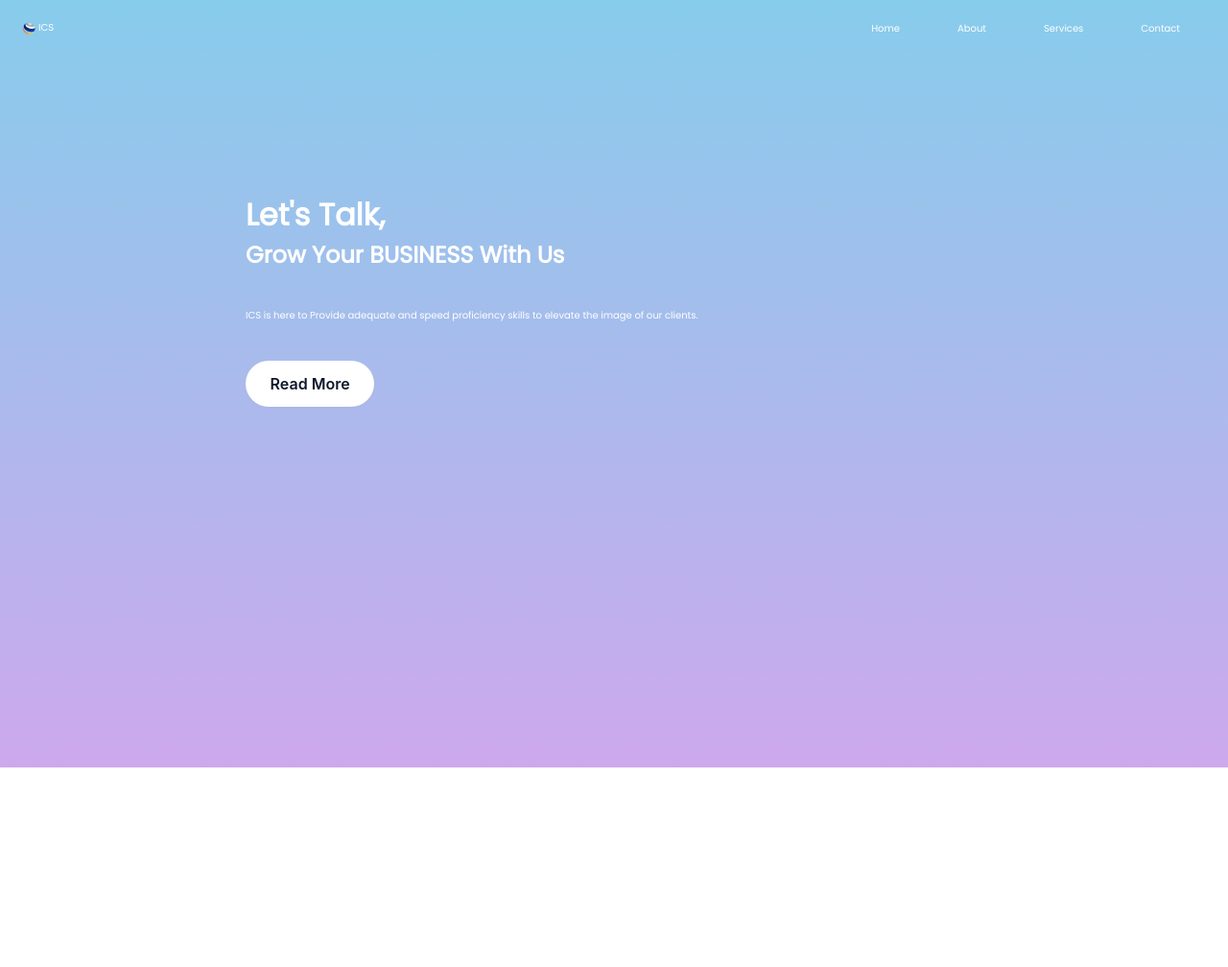
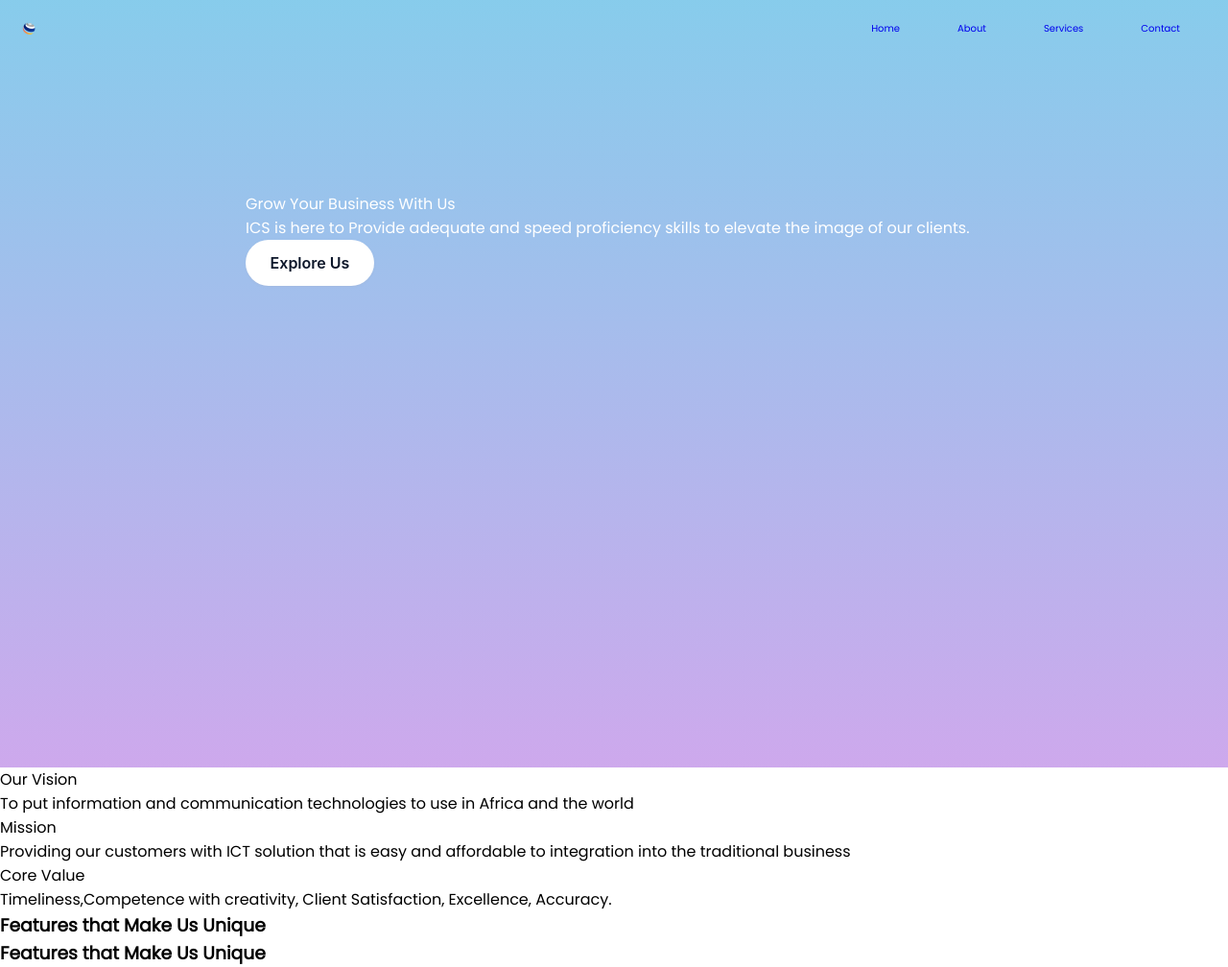
Before and after one commit to HephWisdom/ics-project, a website: page public/index.html in a window 1280 px wide. Shown: the whole page at 96% size. Before the commit the page ends 800 px from the top, so only its background shows below. Drawn offline with Linux system fonts and the light colour scheme.

Commit message:
made a lot of changes to the site

```diff
--- a/public/index.html
+++ b/public/index.html
@@ -1,5 +1,6 @@
 <!DOCTYPE html>
 <html lang="en">
+
 <head>
     <meta charset="UTF-8">
     <meta http-equiv="X-UA-Compatible" content="IE=edge">
@@ -7,41 +8,104 @@
     <title>Document</title>
     <link rel="stylesheet" href="style/style.css">
 </head>
+
 <body>
     <nav class="navbar">
         <div class="logo">
-            <p class="logo-p">ICS</p>
         </div>
         <ul class="nav-links">
-            <li><a href="#"></a>Home</li>
-            <li><a href="#"></a>About</li>
-            <li><a href="#"></a>Services</li>
-            <li><a href="#"></a>Contact</li>
+            <li><a href="#">Home</a></li>
+            <li><a href="#">About</a></li>
+            <li><a href="#">Services</a></li>
+            <li><a href="#">Contact</a></li>
         </ul>
         <img src="../public/img/menu.png" alt="" class="menu-btn">
     </nav>
 
     <header>
         <div class="header-content">
-        <div class="header-content-inner-1">
-            <div class="header-content-inner-2">
-                <h1>Let's Talk,</h1>
-                <h2> Grow Your BUSINESS With Us</h2>
-                <p>ICS is here to Provide adequate and speed proficiency skills to elevate the image of our clients.</p>
-                <a href="#" class="btn">Read More</a>
+            <div class="header-content-inner-1">
+                <div class="header-content-inner-2">
+                    <div class="header-text"> Grow Your Business With Us</div>
+                    <div class="paragraph-class">
+                        <span>ICS is here to Provide adequate and speed proficiency skills </span>
+                        <span>to elevate the image of our clients.</span>
+                    </div>
+                    <a href="#" class="btn">Explore Us</a>
+                </div>
             </div>
         </div>
+    </header>
+
+
+
+    <div class="acheivements-parent">
+        <div class="acheivements">
+            <div class="vision">
+                <div class="vision-logo">
+                </div>
+                <div class="title">
+                    Our Vision
+                </div>
+
+                <div class="aims">
+                    To put information
+                    and communication technologies to use in Africa and the world
+                </div>
+            </div>
+
+
+
+            <div class="vision">
+                <div class="mission-logo">
+                </div>
+                <div class="title">
+                    Mission
+                </div>
+
+                <div class="aims">
+                    Providing our customers with ICT solution
+                    that is easy and affordable to integration into the traditional business
+                </div>
+            </div>
+
+
+
+            <div class="vision">
+                <div class="value-logo">
+                </div>
+                <div class="title">
+                    Core Value
+                </div>
+
+                <div class="aims">
+                    Timeliness,Competence with creativity, Client Satisfaction,
+                    Excellence, Accuracy.
+                </div>
+            </div>
         </div>
-    </header>
+
+    </div>
+
+
+
+    <div class="features-title">
+        <h3>Features  that Make Us Unique</h3>
+    </div>
+
+    <div class="features-title">
+        <h3>Features  that Make Us Unique</h3>
+    </div>
 
     <script>
         //create a btn
         const menuBtn = document.querySelector('.menu-btn');
         const navlinks = document.querySelector('.nav-links');
 
-        menuBtn.addEventListener('click', ()=> {
+        menuBtn.addEventListener('click', () => {
             navlinks.classList.toggle('mobile-menu');
         })
     </script>
 </body>
+
 </html>
```
